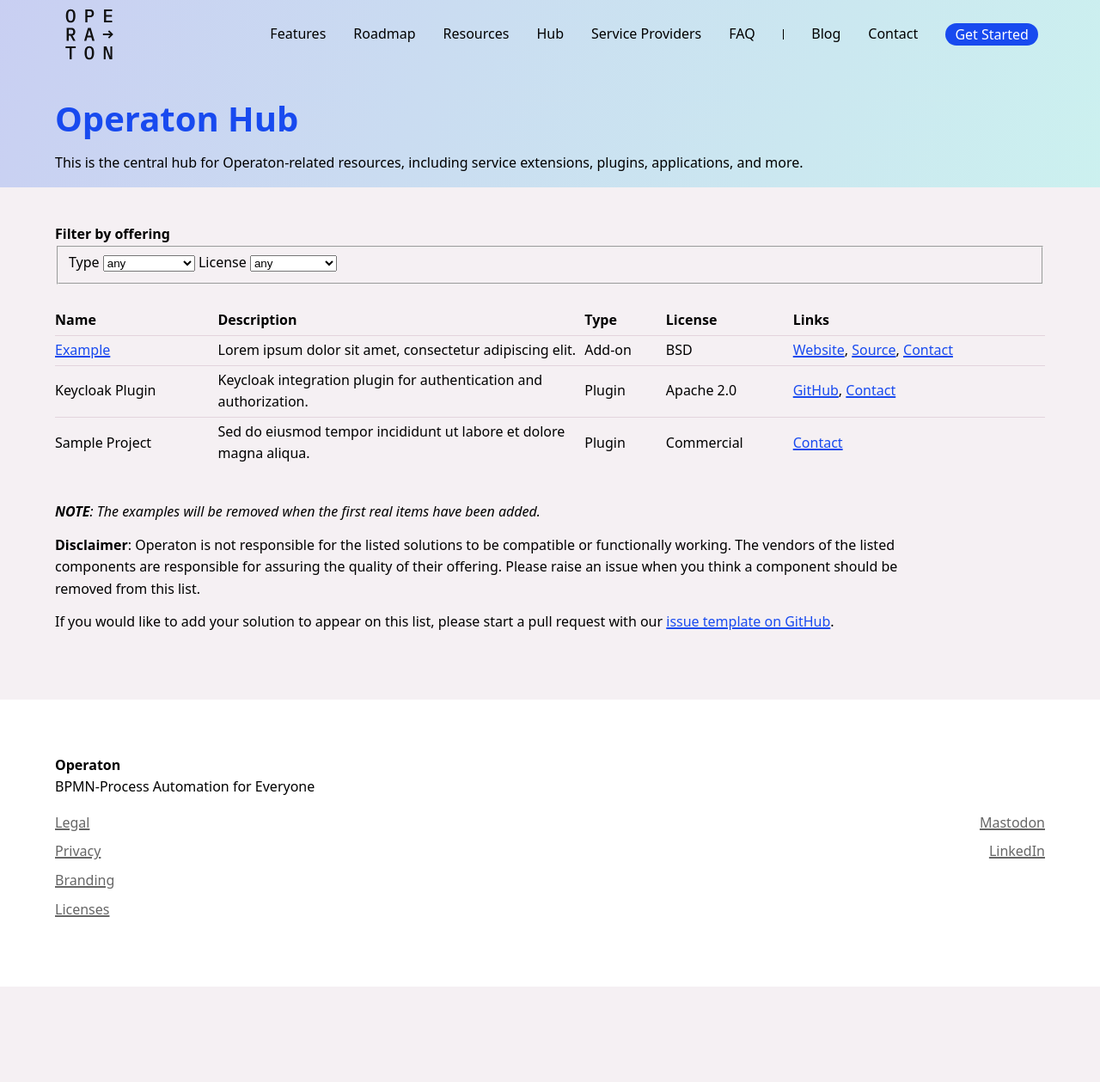
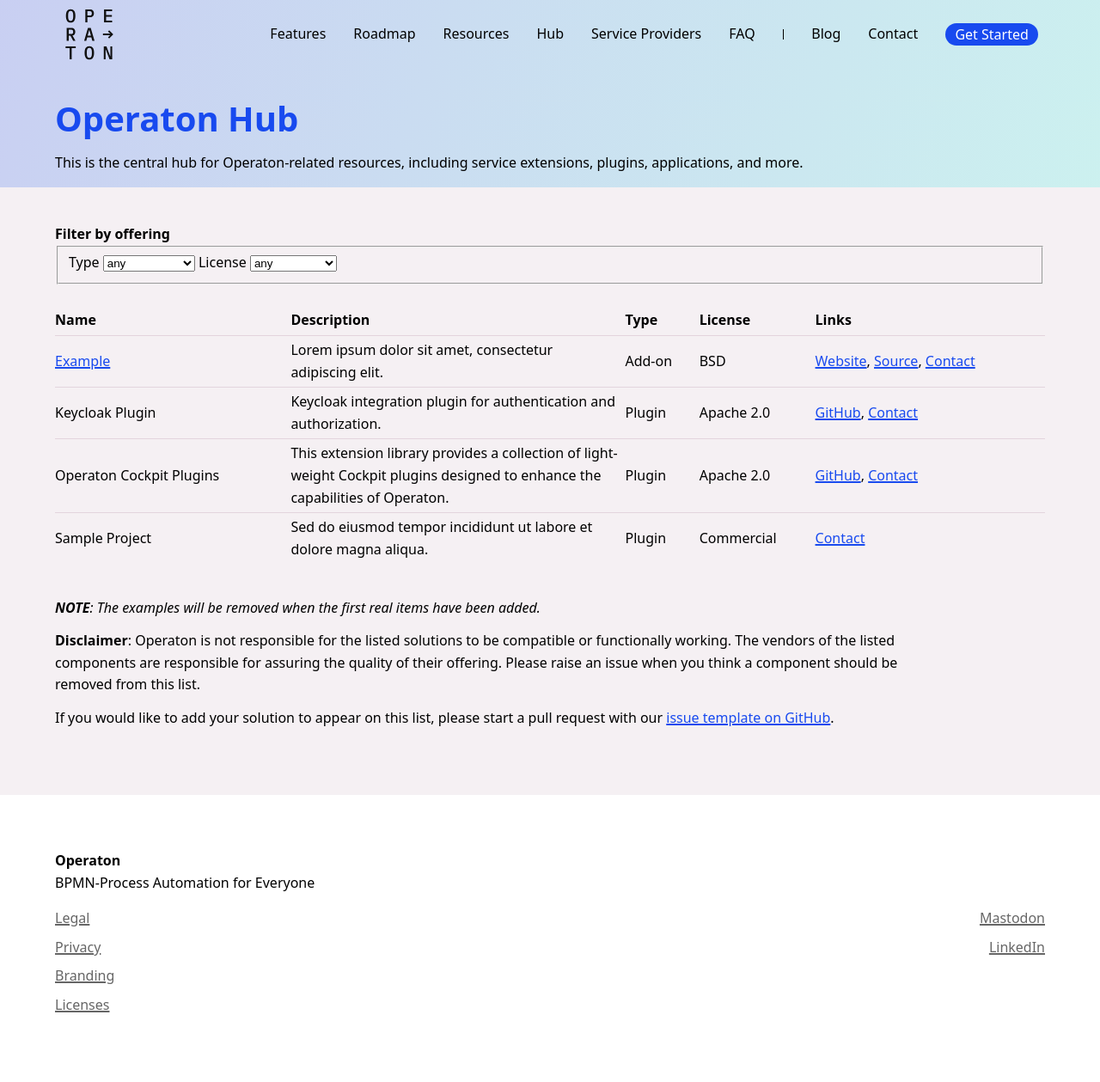
Before and after one commit to operaton/operaton.org, a Jekyll site: the page built from hub.html, in a window 1280 px wide. Shown: the whole page at 86% size. Built offline with Jekyll 4.4.1, drawn with Linux system fonts in a browser that asks for light colours; before the commit the page ends 1148 px from its top, so only the background shows below that.

Commit message:
feat(hub): Add Operaton Cockpit Plugins

```diff
--- a/_data/hub-items.yml
+++ b/_data/hub-items.yml
@@ -28,3 +28,13 @@
       url: https://github.com/operaton/operaton-keycloak
     - label: Contact
       url: "https://github.com/cachescrubber"
+- name: Operaton Cockpit Plugins
+  description: >-
+    This extension library provides a collection of light-weight Cockpit plugins designed to enhance the capabilities of Operaton.
+  type: 1
+  license: 2
+  links:
+    - label: GitHub
+      url: https://github.com/datakurre/operaton-cockpit-plugins
+    - label: Contact
+      url: "https://github.com/datakurre"
```
